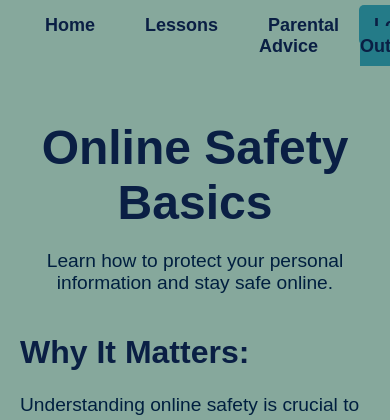
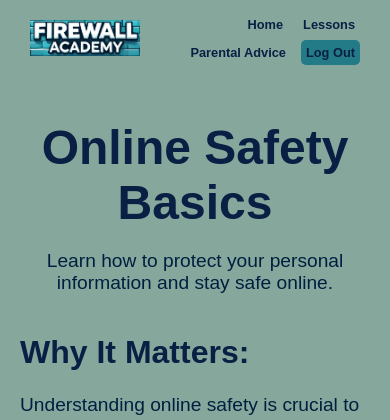
Before and after one commit to zoemadd/firewall-academy, a Flask app: page /lesson/1 in a window 390 px wide. Shown: the top 420 px of the page. Run offline with Flask 3, Linux system fonts and the light colour scheme; a user stored in the database is signed in; data comes from the database, SQL or seed files in the repository.

Commit message:
Fix navbar responsiveness on small screens

```diff
--- a/static/styles.css
+++ b/static/styles.css
@@ -423,17 +423,21 @@
 }
 
 /* Make navbar responsive */
-.navbar {
-    display: flex;              /* Keep it in a row */
-    justify-content: space-around; /* Space links evenly */
-    flex-wrap: wrap;            /* Allow wrapping on small screens */
-    font-size: 1rem;            /* Default size */
+.nav-links {
+    display: flex;                 /* Keep it in a row */
+    gap: 20px;                     /* Maintain space between links */
+    flex-wrap: wrap;               /* Allow wrapping if needed */
+    justify-content: flex-end;     /* Keep links to the right */
 }
 
 /* Shrink the navbar links on small screens */
 @media (max-width: 600px) {
-    .navbar a {
-        font-size: 0.8rem;      /* Smaller font for phones */
-        padding: 5px;           /* Reduce padding */
+    .nav-links {
+        gap: 10px;                 /* Less space between links */
+    }
+
+    .nav-links a {
+        font-size: 0.8rem;         /* Smaller text */
+        padding: 5px;              /* Smaller padding */
     }
 }
```
